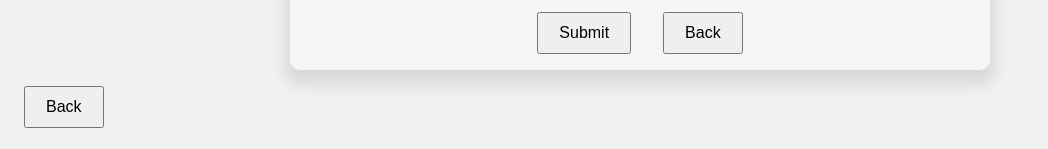
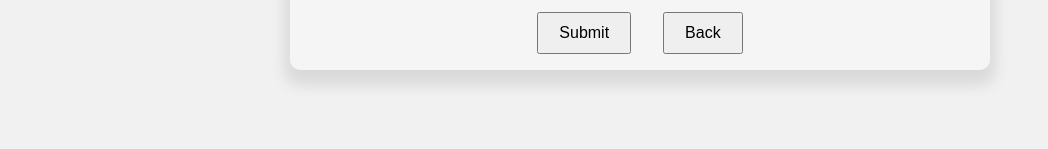
Before and after one commit to mohammadabk2/Beit-Hanina-Community-Center-Vol-App, a React (Create React App) app in the folder client/: page /sign-up in a window 1280 px wide. Shown: the part 686-835 px from the top of the page, without its empty margins (0-1048 px from the left). After the commit the page ends 800 px from the top, so only its background shows below. Built offline with nearby package versions, Linux system fonts and the light colour scheme.

Commit message:
removes extra back button

```diff
--- a/client/src/pages/SignUpPage/SignUp.js
+++ b/client/src/pages/SignUpPage/SignUp.js
@@ -207,9 +207,6 @@ function SignUpPage() {
           </div>
         </form>
       </div>
-      <div>
-        <DynamicButton className="button" onClick={goBack} text={t("back")} />
-      </div>
     </div>
   );
 }
```
